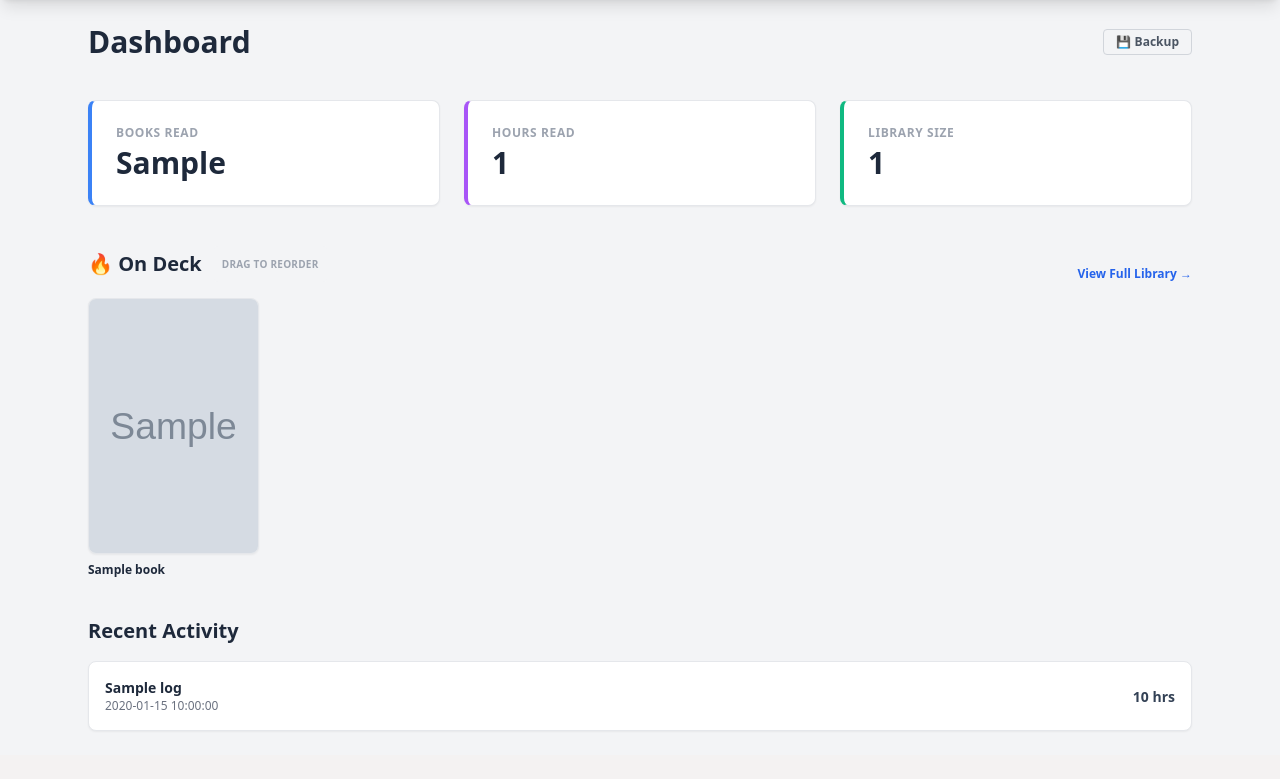
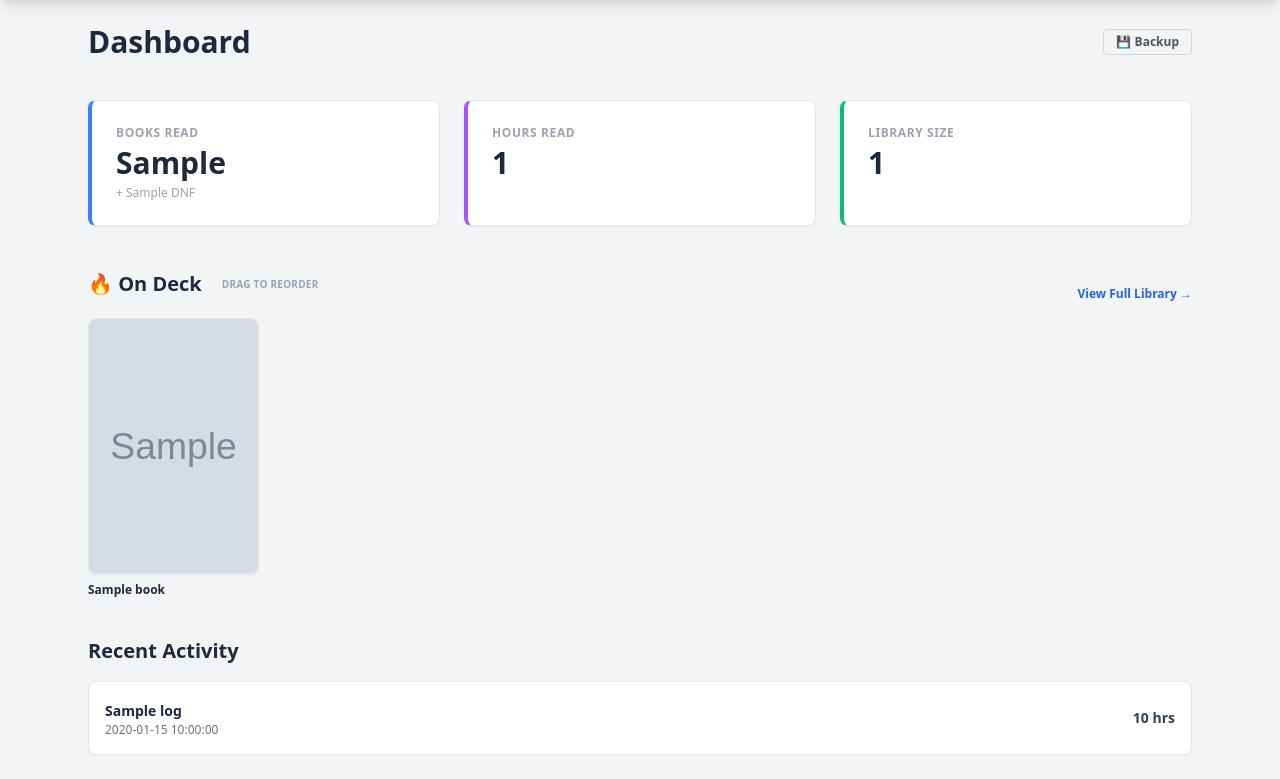
Before and after one commit to dafioram/BookLogger, a FastAPI app: template app/templates/index.html in a window 1280 px wide. Shown: the part 65-844 px from the top of the page. Before the commit the page ends 796 px from the top, so only its background shows below. Run offline with FastAPI, Linux system fonts and the light colour scheme; most values are stand-ins (such as "Sample title", 1, 10 or a date in 2020); grey boxes marked "Sample" are stand-in pictures; some libraries are stand-ins or nearby versions.

Commit message:
Derive book read status from per-session DNF flags
DNF is now treated purely as a property of a reading session. A book's
read_status is derived from its sessions: any finished read -> 'Read',
only DNF reads -> 'DNF', no reads -> 'Unread'. Previously it was only
set when adding a log, so editing or deleting a log left it stale.

- Recalculate read_status on log add/edit/delete; resync all books on
  startup to repair existing drift (no schema change needed)
- Stats: DNF sessions appear in the yearly reading log with a badge,
  count toward hours, and show as a separate stacked bar; they are
  excluded from books-finished and pages
- Dashboard: lifetime hours include DNF time, DNF count shown, recent
  activity shows hours alongside the DNF badge and links to the book
- Book detail shows hours for DNF sessions; edit form hours optional
- Editing a missing log now returns 404 instead of crashing
- CSV import: optional DNF column, status derived from sessions

Co-Authored-By: Claude Opus 5.5 <noreply@anthropic.com>
Claude-Session: https://claude.ai/code/session_0122ki1NMDyDPzGrrbcJEwU6

```diff
--- a/app/database.py
+++ b/app/database.py
@@ -1,6 +1,8 @@
 import sqlite3
 import os
 from datetime import datetime
+
+from .utils import recalculate_all_read_statuses
 
 # Relative path for Windows/Docker compatibility
 DB_FOLDER = os.path.join(os.getcwd(), "data")
@@ -122,6 +124,9 @@ def init_db():
     )
     ''')
 
+    # Keep book-level read_status in sync with per-session DNF flags
+    recalculate_all_read_statuses(conn)
+
     conn.commit()
     conn.close()
 
--- a/app/main.py
+++ b/app/main.py
@@ -21,6 +21,7 @@ from .utils import (
     format_runtime,
     process_book_row,
     recalculate_book_rating,
+    recalculate_read_status,
     RELATION_MAP
 )
 
@@ -49,8 +50,11 @@ async def dashboard(request: Request):
 
     # 1. Lifetime Stats
     stats = conn.execute("""
-        SELECT COUNT(DISTINCT l.id) as books_read, SUM(l.hours_read) as total_hours
-        FROM reading_logs l WHERE l.is_dnf = 0
+        SELECT
+            COUNT(CASE WHEN COALESCE(l.is_dnf, 0) = 0 THEN 1 END) as books_read,
+            COUNT(CASE WHEN l.is_dnf = 1 THEN 1 END) as books_dnf,
+            SUM(l.hours_read) as total_hours
+        FROM reading_logs l
     """).fetchone()
 
     # 2. Total Library Count
@@ -72,11 +76,11 @@ async def dashboard(request: Request):
 
     # 4. Recent Logs
     recent = conn.execute("""
-        SELECT b.title, l.date_finished, l.hours_read, l.is_dnf
+        SELECT ub.id as book_id, b.title, l.date_finished, l.hours_read, l.is_dnf
         FROM reading_logs l
         JOIN user_books ub ON l.user_book_id = ub.id
         JOIN books b ON ub.book_id = b.id
-        ORDER BY l.date_finished DESC
+        ORDER BY l.date_finished DESC, l.id DESC
         LIMIT 10
     """).fetchall()
 
@@ -125,13 +129,14 @@ async def stats_page(request: Request, year: int = None):
     monthly_query = """
         SELECT
             strftime('%m', l.date_finished) as month,
-            COUNT(DISTINCT l.id) as books,
+            COUNT(CASE WHEN COALESCE(l.is_dnf, 0) = 0 THEN 1 END) as books,
+            COUNT(CASE WHEN l.is_dnf = 1 THEN 1 END) as dnf,
             SUM(l.hours_read) as hours,
-            SUM(b.total_pages) as pages
+            SUM(CASE WHEN COALESCE(l.is_dnf, 0) = 0 THEN b.total_pages ELSE 0 END) as pages
         FROM reading_logs l
         JOIN user_books ub ON l.user_book_id = ub.id
         JOIN books b ON ub.book_id = b.id
-        WHERE strftime('%Y', l.date_finished) = ? AND l.is_dnf = 0
+        WHERE strftime('%Y', l.date_finished) = ?
         GROUP BY month
         ORDER BY month
     """
@@ -139,14 +144,16 @@ async def stats_page(request: Request, year: int = None):
 
     labels = ["Jan", "Feb", "Mar", "Apr", "May", "Jun", "Jul", "Aug", "Sep", "Oct", "Nov", "Dec"]
     data_books = [0] * 12
+    data_dnf = [0] * 12
     data_hours = [0] * 12
     data_pages = [0] * 12
 
     for r in rows:
         idx = int(r['month']) - 1
         data_books[idx] = r['books']
-        data_hours[idx] = round(r['hours'], 1) # This was already correct
-        data_pages[idx] = r['pages']
+        data_dnf[idx] = r['dnf']
+        data_hours[idx] = round(r['hours'] or 0, 1)
+        data_pages[idx] = r['pages'] or 0
 
     # 3. Format Breakdown (Pie Chart)
     format_data = conn.execute("""
@@ -171,12 +178,13 @@ async def stats_page(request: Request, year: int = None):
             rl.date_finished,
             rl.format_consumed,
             rl.is_borrowed,
+            rl.is_dnf,
             rl.hours_read
         FROM reading_logs rl
         JOIN user_books ub ON rl.user_book_id = ub.id
         JOIN books b ON ub.book_id = b.id
         WHERE strftime('%Y', rl.date_finished) = ?
-        ORDER BY rl.date_finished ASC
+        ORDER BY rl.date_finished ASC, rl.id ASC
     """, (str(selected_year),)).fetchall()
 
     logs = []
@@ -198,6 +206,7 @@ async def stats_page(request: Request, year: int = None):
         "available_years": available_years,
         "labels": labels,
         "data_books": data_books,
+        "data_dnf": data_dnf,
         "data_hours": data_hours,
         "data_pages": data_pages,
         "format_labels": format_labels,
@@ -460,9 +469,7 @@ async def add_log(
         VALUES (?, ?, ?, ?, ?, ?, ?, ?, ?)
     """, (id, date_finished, final_hours, format_consumed, pace, notes, is_dnf, is_borrowed, session_rating))
 
-    if not is_dnf: conn.execute("UPDATE user_books SET read_status = 'Read' WHERE id = ?", (id,))
-    else: conn.execute("UPDATE user_books SET read_status = 'DNF' WHERE id = ? AND read_status != 'Read'", (id,))
-
+    recalculate_read_status(conn, id)
     recalculate_book_rating(conn, id)
     conn.commit()
     conn.close()
@@ -542,7 +549,11 @@ async def update_log(
     """, (date_finished, final_hours, format_consumed, pace, notes, is_dnf, is_borrowed, session_rating, log_id))
 
     row = conn.execute("SELECT user_book_id FROM reading_logs WHERE id = ?", (log_id,)).fetchone()
-    if row: recalculate_book_rating(conn, row['user_book_id'])
+    if not row:
+        conn.close()
+        raise HTTPException(status_code=404, detail="Log not found")
+    recalculate_read_status(conn, row['user_book_id'])
+    recalculate_book_rating(conn, row['user_book_id'])
     conn.commit()
     conn.close()
     return RedirectResponse(url=f"/book/{row['user_book_id']}", status_code=303)
@@ -554,6 +565,7 @@ async def delete_log(log_id: int):
     if row:
         book_id = row['user_book_id']
         conn.execute("DELETE FROM reading_logs WHERE id = ?", (log_id,))
+        recalculate_read_status(conn, book_id)
         recalculate_book_rating(conn, book_id)
         conn.commit()
         conn.close()
--- a/app/templates/book_detail.html
+++ b/app/templates/book_detail.html
@@ -303,7 +303,7 @@
                     <div class="md:col-span-4 flex items-center justify-between pt-2">
                         <label class="flex items-center space-x-2 text-red-600 text-sm font-bold cursor-pointer">
                             <input type="checkbox" name="is_dnf" value="true" class="rounded text-red-600 focus:ring-red-500">
-                            <span>I am DNFing this book (Did Not Finish)</span>
+                            <span>I didn't finish this reading (DNF)</span>
                         </label>
 
                         <button type="submit" class="bg-blue-600 text-white px-6 py-1 rounded font-bold hover:bg-blue-700 text-sm">
@@ -341,7 +341,8 @@
 
                          {% if log.is_dnf %}
                             <span class="text-red-600 font-bold text-sm bg-red-50 px-2 py-1 rounded border border-red-100">DNF</span>
-                        {% else %}
+                        {% endif %}
+                        {% if log.hours_read %}
                              <span class="font-bold text-slate-700">{{ log.hours_read }} hrs</span>
                         {% endif %}
 
--- a/app/templates/edit_log.html
+++ b/app/templates/edit_log.html
@@ -8,13 +8,13 @@
         <form action="/log/{{ log.id }}/edit" method="post" class="space-y-4">
 
             <div>
-                <label class="block text-xs font-bold text-gray-500 uppercase mb-1">Date Finished</label>
+                <label class="block text-xs font-bold text-gray-500 uppercase mb-1">Date</label>
                 <input type="date" name="date_finished" value="{{ log.date_finished }}" required class="w-full border rounded px-3 py-2">
             </div>
 
             <div>
                 <label class="block text-xs font-bold text-gray-500 uppercase mb-1">Hours Read</label>
-                <input type="number" step="0.1" name="hours" value="{{ log.hours_read }}" required class="w-full border rounded px-3 py-2">
+                <input type="number" step="0.1" name="hours" value="{{ log.hours_read if log.hours_read else '' }}" class="w-full border rounded px-3 py-2" placeholder="Optional">
             </div>
 
             <div>
@@ -46,7 +46,7 @@
             <div class="pt-4 border-t">
                 <label class="flex items-center space-x-2 text-red-600 font-bold mb-4">
                     <input type="checkbox" name="is_dnf" value="true" {% if log.is_dnf %}checked{% endif %}>
-                    <span>This was a DNF (Did Not Finish)</span>
+                    <span>I didn't finish this reading (DNF)</span>
                 </label>
 
                 <div class="flex items-center gap-3">
--- a/app/templates/index.html
+++ b/app/templates/index.html
@@ -17,6 +17,9 @@
         <div class="bg-white p-6 rounded-lg shadow-sm border border-gray-200 border-l-4 border-l-blue-500">
             <div class="text-gray-400 text-xs font-bold uppercase tracking-wider mb-1">Books Read</div>
             <div class="text-3xl font-bold text-slate-800">{{ stats.books_read }}</div>
+            {% if stats.books_dnf %}
+            <div class="text-xs text-gray-400 mt-1">+ {{ stats.books_dnf }} DNF</div>
+            {% endif %}
         </div>
 
         <div class="bg-white p-6 rounded-lg shadow-sm border border-gray-200 border-l-4 border-l-purple-500">
@@ -76,14 +79,15 @@
             {% for log in recent %}
             <div class="p-4 flex justify-between items-center hover:bg-gray-50 transition">
                 <div>
-                    <h3 class="font-bold text-slate-800 text-sm">{{ log.title }}</h3>
+                    <a href="/book/{{ log.book_id }}" class="font-bold text-slate-800 text-sm hover:text-blue-600">{{ log.title }}</a>
                     <p class="text-xs text-gray-500">{{ log.date_finished }}</p>
                 </div>
-                <div class="text-right">
+                <div class="text-right flex items-center gap-2">
                     {% if log.is_dnf %}
                         <span class="bg-red-50 text-red-600 font-bold text-[10px] px-2 py-1 rounded border border-red-100">DNF</span>
-                    {% else %}
-                        <span class="font-bold text-slate-700 text-sm">{{ log.hours_read }} hrs</span>
+                    {% endif %}
+                    {% if log.hours_read %}
+                        <span class="font-bold text-slate-700 text-sm">{{ log.hours_read|round(1) }} hrs</span>
                     {% endif %}
                 </div>
             </div>
--- a/app/utils.py
+++ b/app/utils.py
@@ -79,3 +79,23 @@ def recalculate_book_rating(conn, user_book_id):
         SET effective_user_rating = ?
         WHERE id = ?
     """, (new_rating, user_book_id))
+
+# Book-level read_status is derived from its reading sessions:
+#   any finished (non-DNF) session -> 'Read'
+#   only DNF sessions              -> 'DNF'
+#   no sessions                    -> 'Unread'
+READ_STATUS_SQL = """
+    CASE
+        WHEN EXISTS (SELECT 1 FROM reading_logs rl WHERE rl.user_book_id = user_books.id AND COALESCE(rl.is_dnf, 0) = 0) THEN 'Read'
+        WHEN EXISTS (SELECT 1 FROM reading_logs rl WHERE rl.user_book_id = user_books.id) THEN 'DNF'
+        ELSE 'Unread'
+    END
+"""
+
+def recalculate_read_status(conn, user_book_id):
+    """Re-derives user_books.read_status from the book's reading sessions."""
+    conn.execute(f"UPDATE user_books SET read_status = {READ_STATUS_SQL} WHERE id = ?", (user_book_id,))
+
+def recalculate_all_read_statuses(conn):
+    """Re-derives read_status for every book (repairs drift from older versions)."""
+    conn.execute(f"UPDATE user_books SET read_status = {READ_STATUS_SQL}")
```
Also changed, not shown: app/templates/stats.html (+23 -5 lines), import_csv.py (+11 -6 lines).
